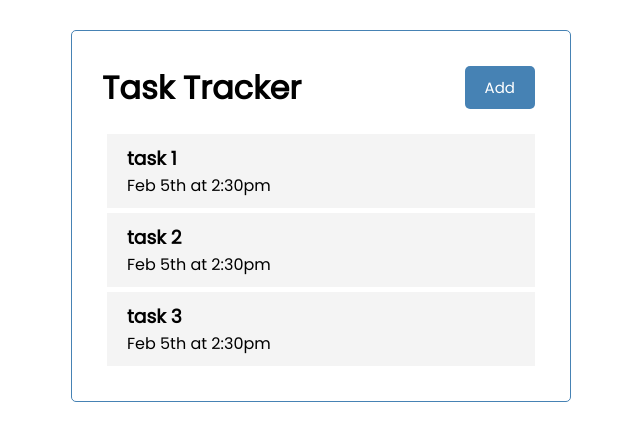
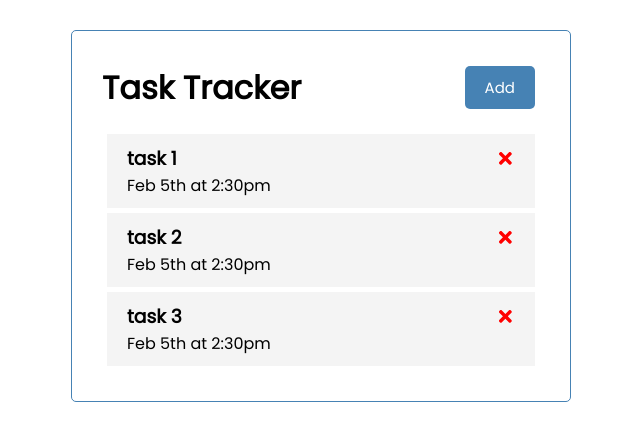
Before and after one commit to nagaita/react-task-tracker, a React (Create React App) app in the folder react-task-tracker/: page / in a window 1280 px wide. Shown: the top 440 px of the page, without its empty margins (319-959 px from the left). Built offline with nearby package versions, Linux system fonts and the light colour scheme.

Commit message:
task delete icon

```diff
--- a/react-task-tracker/src/components/Task.tsx
+++ b/react-task-tracker/src/components/Task.tsx
@@ -1,4 +1,5 @@
 import React from 'react'
+import { FaTimes } from 'react-icons/fa'
 
 type Props = {
     task: Task
@@ -14,7 +15,7 @@
 const Task: React.FC<Props> = ({ task }) => {
     return (
         <div className='task'>
-            <h3 key={task.id}>{task.text}</h3>
+            <h3 key={task.id}>{task.text} <FaTimes style={{ color: 'red', cursor: 'pointer' }} /></h3>
             <p>{task.day}</p>
         </div>
     )
```
